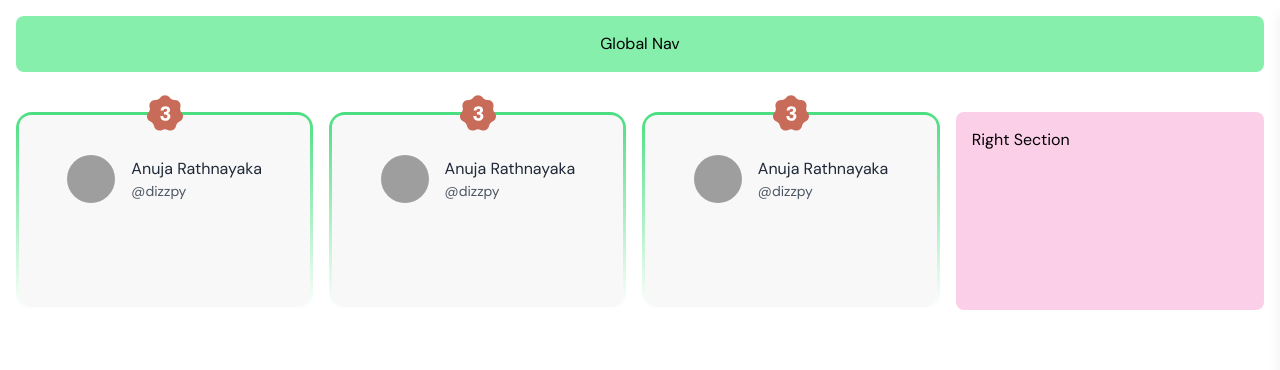
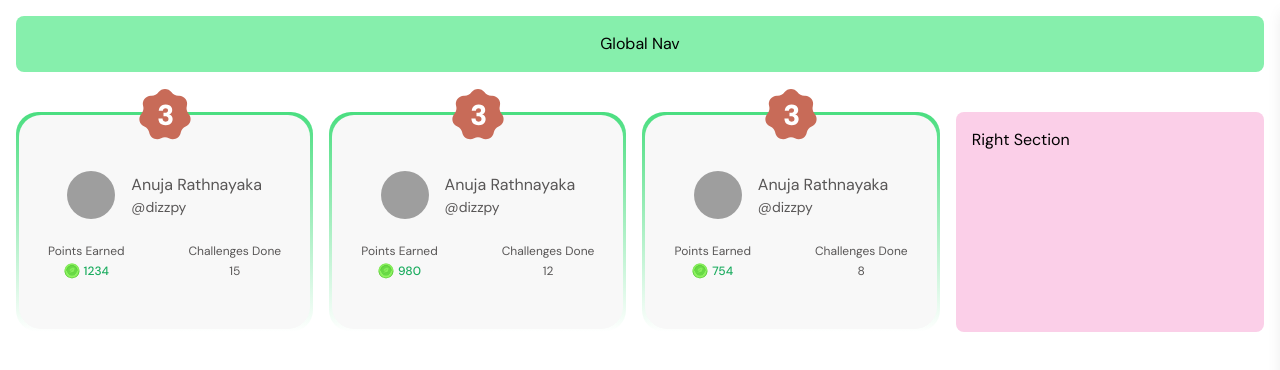
Before and after one commit to dizzpy/Greenie-Web, a React (Vite) app: page /leaderboard in a window 1280 px wide. Shown: the top 370 px of the page. Built offline with nearby package versions, Linux system fonts and the light colour scheme; grey boxes are pictures that could not be loaded.

Commit message:
fix(leaderboard): 3 cards done 2

```diff
--- a/src/[features]/leaderboard/components/TopLeaderboardCard.jsx
+++ b/src/[features]/leaderboard/components/TopLeaderboardCard.jsx
@@ -1,21 +1,22 @@
 import PropTypes from 'prop-types';
 
-const TopLeaderboardCard = ({ fullName, username }) => {
+const TopLeaderboardCard = ({ fullName, username, points, challenges }) => {
   return (
-    <div className="rounded-2xl bg-gradient-to-b from-green-400 to-transparent p-[3px]">
-      {/* card start */}
-      <div className="rounded-xl bg-bg-light">
-        {/* med img */}
-        <div className="relative h-48 w-full">
+    <div className="rounded-[22px] bg-gradient-to-b from-green-400 to-transparent p-[3px] h-[220px]">
+      <div className="rounded-[22px] bg-bg-light p-4 h-full relative">
+        {/* Medal image - positioned relative to the card border */}
+        <div className="absolute left-1/2 -top-8 -translate-x-1/2">
           <img
             src="/src/assets/icons/leaderboard/third-med.svg"
             alt="Third Medal"
-            className="absolute left-1/2 -top-6 -translate-x-1/2"
+            className="w-16 h-16"
           />
+        </div>
 
-          {/* name section */}
-          <div className="absolute top-10 flex w-full items-center justify-center gap-4 px-4">
-            {/* profile img */}
+        {/* Content wrapper with reduced spacing */}
+        <div className="flex flex-col items-center h-full pt-10">
+          {/* Profile section - reduced margin bottom */}
+          <div className="flex items-center gap-4 mb-6">
             <div className="h-12 w-12 overflow-hidden rounded-full">
               <img
                 src="https://avatars.githubusercontent.com/u/28524634?v=4"
@@ -24,10 +25,30 @@ const TopLeaderboardCard = ({ fullName, username }) => {
               />
             </div>
 
-            {/* text content */}
             <div className="flex flex-col">
-              <span className="text-gray-800">{fullName}</span>
-              <span className="text-sm text-gray-600">@{username}</span>
+              <span className="text-text-gray">{fullName}</span>
+              <span className="text-sm text-text-gray">@{username}</span>
+            </div>
+          </div>
+
+          {/* Stats section - removed margin bottom */}
+          <div className="flex justify-center gap-16">
+            <div className="flex flex-col items-center gap-1">
+              <span className="text-xs text-text-gray">Points Earned</span>
+              <div className="flex flex-row items-center gap-1">
+                <img
+                  src="/src/assets/icons/coin.svg"
+                  alt="Coin"
+                  className="h-4 w-4"
+                />
+                <span className="text-xs font-medium text-primary-green">
+                  {points}
+                </span>
+              </div>
+            </div>
+            <div className="flex flex-col items-center gap-1">
+              <span className="text-xs text-text-gray">Challenges Done</span>
+              <span className="text-xs text-text-gray">{challenges}</span>
             </div>
           </div>
         </div>
@@ -39,6 +60,8 @@ const TopLeaderboardCard = ({ fullName, username }) => {
 TopLeaderboardCard.propTypes = {
   fullName: PropTypes.string.isRequired,
   username: PropTypes.string.isRequired,
+  points: PropTypes.number.isRequired,
+  challenges: PropTypes.number.isRequired,
 };
 
 export default TopLeaderboardCard;
--- a/src/[features]/leaderboard/pages/LeaderboardHome.jsx
+++ b/src/[features]/leaderboard/pages/LeaderboardHome.jsx
@@ -2,7 +2,7 @@ import TopLeaderboardCard from '../components/TopLeaderboardCard';
 
 function LeaderboardHome() {
   return (
-    <div className="max-w-screen-xl container mx-auto px-4">
+    <div className="max-w-screen-2xl container mx-auto px-4">
       {/* Global nav */}
       <div className="bg-green-300 py-4 mx-auto my-4 rounded-lg">
         <p className="text-center">Global Nav</p>
@@ -15,16 +15,22 @@ function LeaderboardHome() {
           {/* 3x3 grid */}
           <div className="grid grid-cols-3 gap-4">
             <TopLeaderboardCard
-              fullName={'Anuja Rathnayaka'}
-              username={'dizzpy'}
+              fullName="Anuja Rathnayaka"
+              username="dizzpy"
+              points={1234}
+              challenges={15}
             />
             <TopLeaderboardCard
-              fullName={'Anuja Rathnayaka'}
-              username={'dizzpy'}
+              fullName="Anuja Rathnayaka"
+              username="dizzpy"
+              points={980}
+              challenges={12}
             />
             <TopLeaderboardCard
-              fullName={'Anuja Rathnayaka'}
-              username={'dizzpy'}
+              fullName="Anuja Rathnayaka"
+              username="dizzpy"
+              points={754}
+              challenges={8}
             />
           </div>
         </div>
```
